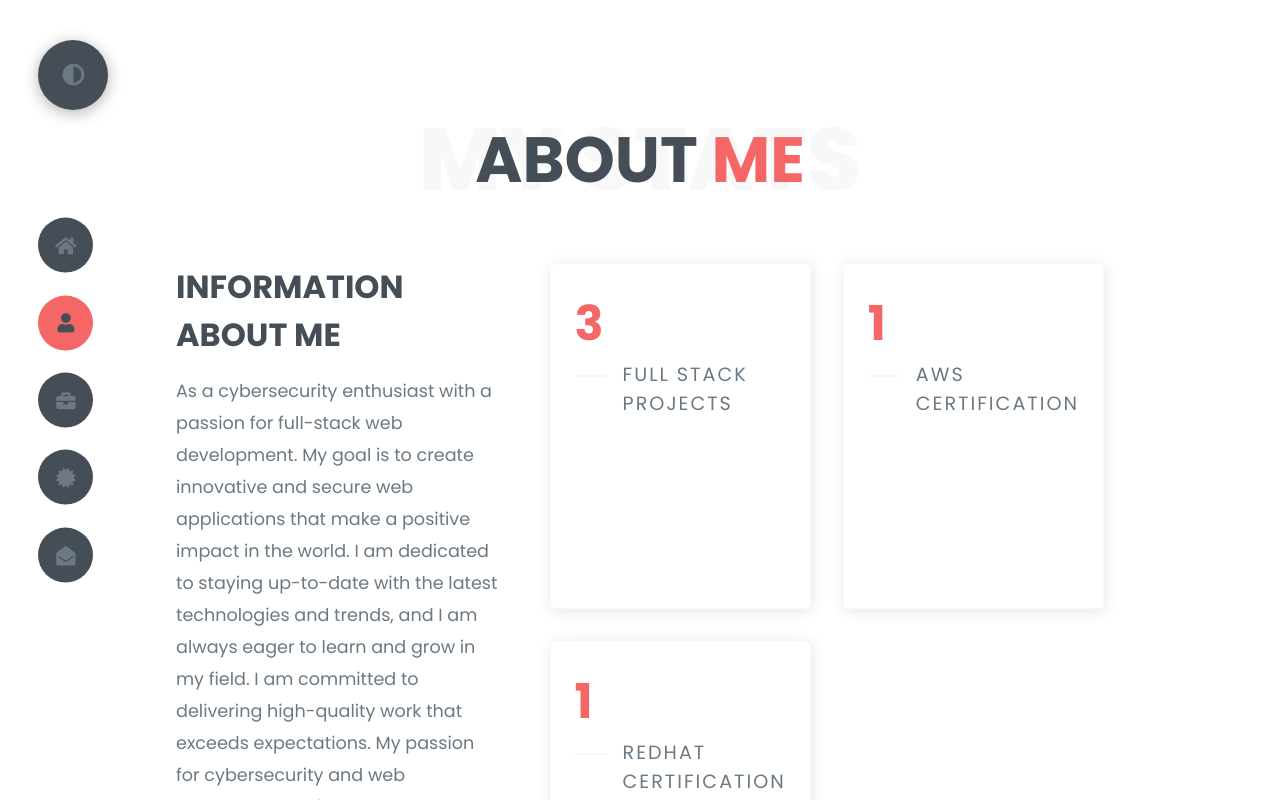
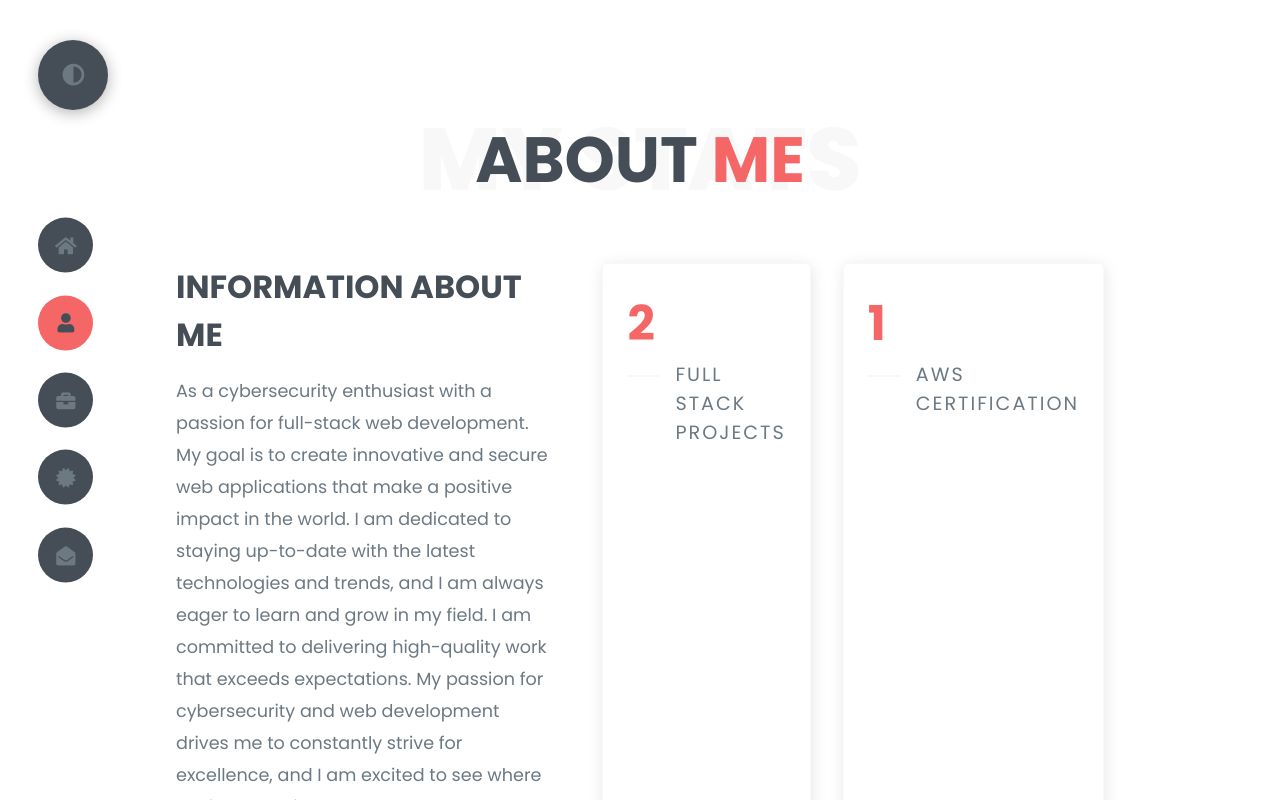
Before and after one commit to manojnaraharisetti/my_portfolio, a React (Create React App) app: page / in a window 1280 px wide. Both pictures are taken after a click on the element 65 px from the left and 322 px from the top of the page. Shown: the top 800 px of the page. Built offline with nearby package versions, Linux system fonts and the light colour scheme.

Commit message:
Resume Updated

```diff
--- a/src/components/Index.jsx
+++ b/src/components/Index.jsx
@@ -1,6 +1,6 @@
 import React, { useState, useEffect } from "react";
 import "./Styles/Style.css";
-import MyResume from "./../components/Myresume.pdf";
+import MyResume from "./../components/MyResume.pdf";
 import Event1 from "./Assests/Event1.jpg";
 import automobile from "./Assests/automobile.png"
 import bandandfinance from "./Assests/bankandfinanace.png"
@@ -107,7 +107,7 @@ export default function Index() {
                   <a
                     href={MyResume}
                     className="main-btn"
-                    download="Example-PDF-document"
+                    download="Manoj-Naraharisetti-Resume"
                     target="_blank"
                     rel="noreferrer"
                   >
@@ -121,7 +121,7 @@ export default function Index() {
               <div className="right-about">
                 <div className="about-item">
                   <div className="abt-text">
-                    <p className="large-text">3</p>
+                    <p className="large-text">2</p>
                     <p className="small-text">
                       FUll Stack <br /> Projects
                     </p>
@@ -135,14 +135,14 @@ export default function Index() {
                     </p>
                   </div>
                 </div>
-                <div className="about-item">
+                {/* <div className="about-item">
                   <div className="abt-text">
                     <p className="large-text">1</p>
                     <p className="small-text">
                       REDHAT <br /> Certification
                     </p>
                   </div>
-                </div>
+                </div> */}
               </div>
             </div>
             <div className="about-stats">
@@ -285,7 +285,7 @@ export default function Index() {
               Devlopmets.
             </p>
             <div className="portfolios">
-              <div className="portfolio-item">
+              {/* <div className="portfolio-item">
                 <div className="image">
                   <img src={Event1} alt="" />
                 </div>
@@ -303,7 +303,7 @@ export default function Index() {
                     </a>
                   </div>
                 </div>
-              </div>
+              </div> */}
               <div className="portfolio-item">
                 <div className="image">
                   <img src={automobile} alt="" />
@@ -323,7 +323,7 @@ export default function Index() {
                   </div>
                 </div>
               </div>
-              <div className="portfolio-item">
+              {/* <div className="portfolio-item">
                 <div className="image">
                   <img src={bandandfinance} alt="" />
                 </div>
@@ -338,7 +338,7 @@ export default function Index() {
                     </a>
                   </div>
                 </div>
-              </div>
+              </div> */}
               <div className="portfolio-item">
                     <div className="image">
                         <img src={myparkaway} alt="" />
@@ -459,7 +459,7 @@ export default function Index() {
                     </div>
                   </a>
                 </div>
-                <div className="blog">
+                {/* <div className="blog">
                   <a href="https://www.credly.com/badges/b374d9b4-da1e-4286-896c-202097adc45c/public_url">
                     <img src={redhat} alt="" />
                     <div className="blog-text">
@@ -472,7 +472,7 @@ export default function Index() {
                       </p>
                     </div>
                   </a>
-                </div>
+                </div> */}
               </div>
             </div>
           </section>
```
Also changed, not shown: 1 other file (tests, documents, lock files or other folders).
